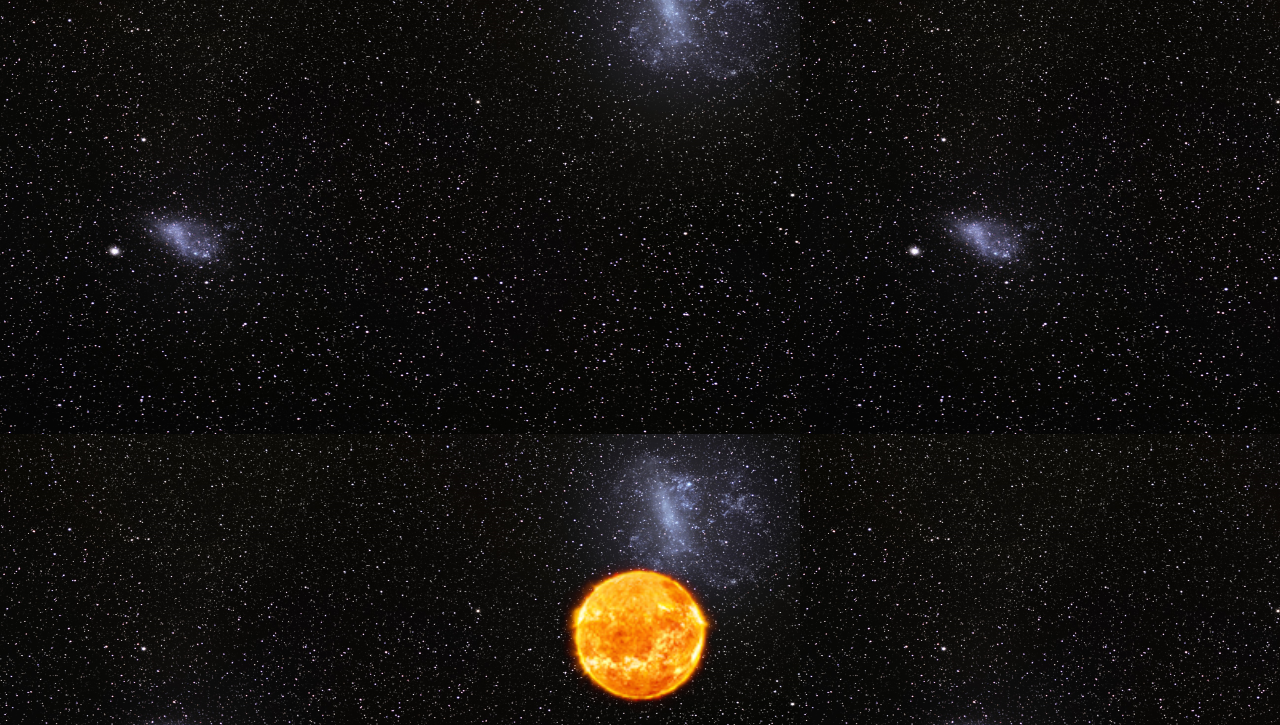
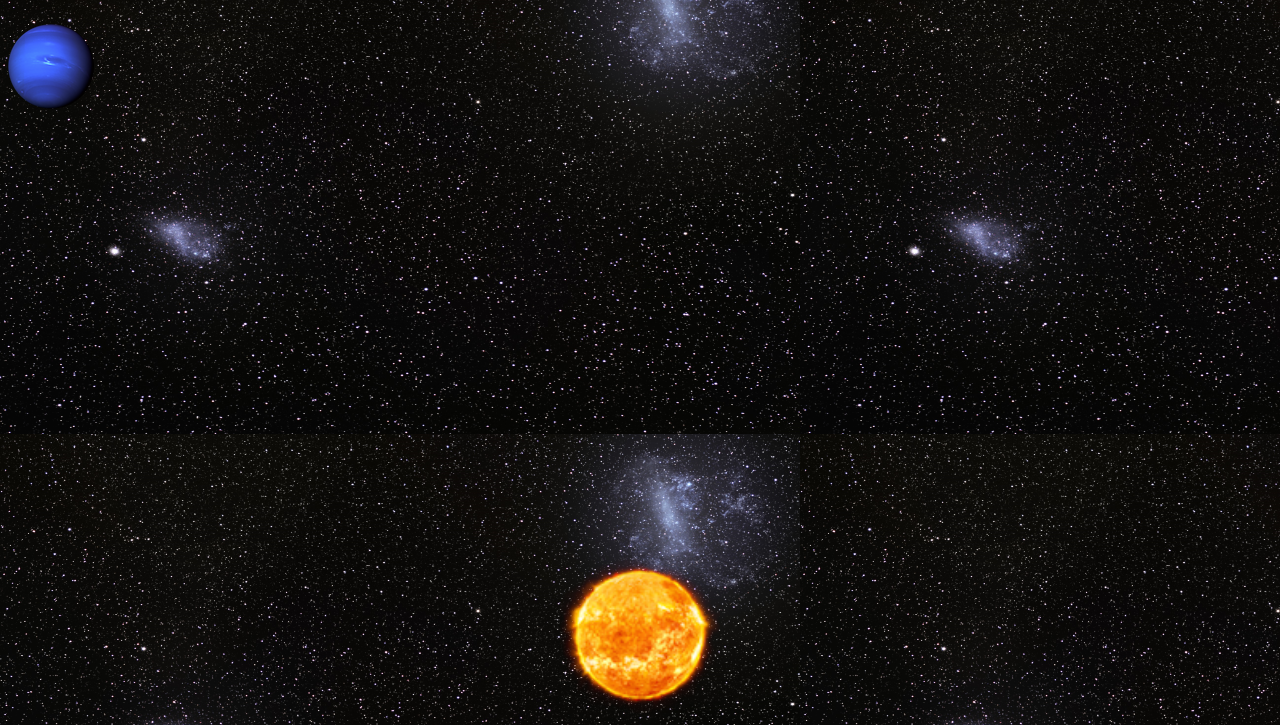
Before and after one commit to tristen513-ITvarsity/Module-4-Assessment-1, a plain HTML site: page index.html in a window 1280 px wide. Shown: the part 75-800 px from the top of the page. Drawn offline with Linux system fonts and the light colour scheme.

Commit message:
Add Neptune image to the solar system layout

```diff
--- a/index.html
+++ b/index.html
@@ -8,6 +8,9 @@
           <div id="container">
           <h1>Solar system</h1>
           <img src="images/sun.png" id="sun"/>
+
+          <div id="neptune-orbit">
+              <img src="images/neptune.png" id="neptune"/>
           </div>
           </body>
 </html>
```
